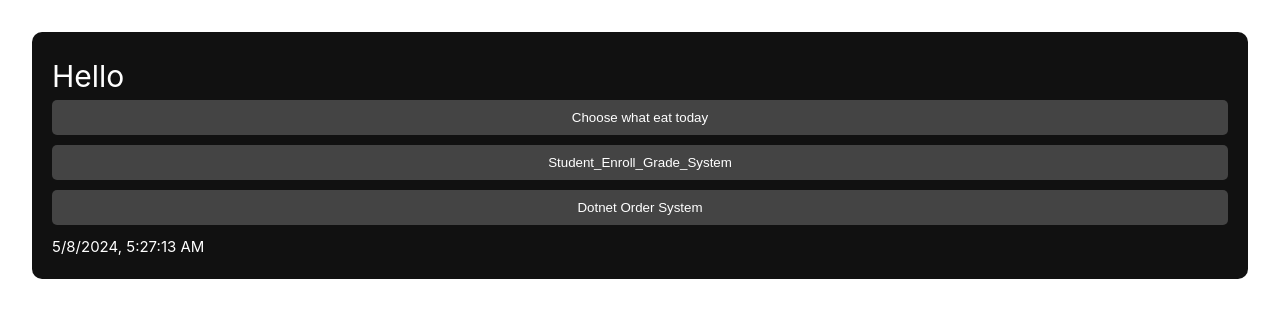
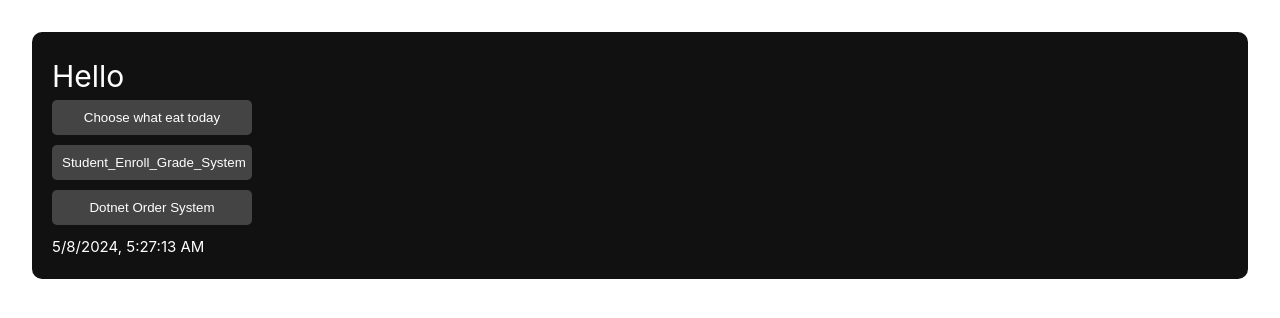
Before and after one commit to L1TangDingZhen/Student_Enroll_Grade_System, a Vue app in the folder front_end/: page / in a window 1280 px wide. Shown: the top 318 px of the page. Built offline with nearby package versions, Linux system fonts and the light colour scheme; no server answers.

Commit message:
new change

```diff
--- a/front_end/src/views/HomeView.vue
+++ b/front_end/src/views/HomeView.vue
@@ -1,21 +1,17 @@
 <template>
   <div class="home-view">
     <h1>Hello</h1>
-    <div>
     <router-link to="/spin">
       <button class="custom-button">Choose what eat today</button>
     </router-link>
-    </div>
-    <div>
+
     <router-link to="/login">
       <button class="custom-button">Student_Enroll_Grade_System</button>
     </router-link>
-    </div>
-    <div>
+
     <a href="https://github.com/L1TangDingZhen/Dotnet_Order_System" target="_blank">
       <button class="custom-button">Dotnet Order System</button>
     </a>
-    </div>
 
     <p>{{ currentTime }}</p>
   </div>
@@ -57,7 +53,6 @@ export default defineComponent({
 
 .custom-button {
   display: block;
-  width: 100%; /* 使按钮占据整个父容器的宽度 */
   background-color: #444;
   margin-bottom: 10px;
   color: white;
@@ -65,8 +60,8 @@ export default defineComponent({
   padding: 10px;
   cursor: pointer;
   border-radius: 5px;
+  width: 200px; /* 确保按钮宽度一致 */
   text-align: center;
-  box-sizing: border-box; /* 包括填充和边框在内的宽度计算 */
 }
 
 .custom-button:hover {
```
Lines whose indentation alone changed are shown as unchanged.
